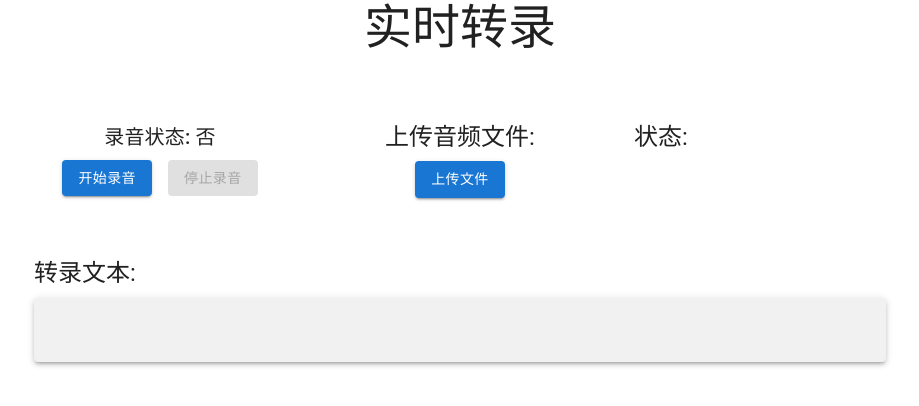
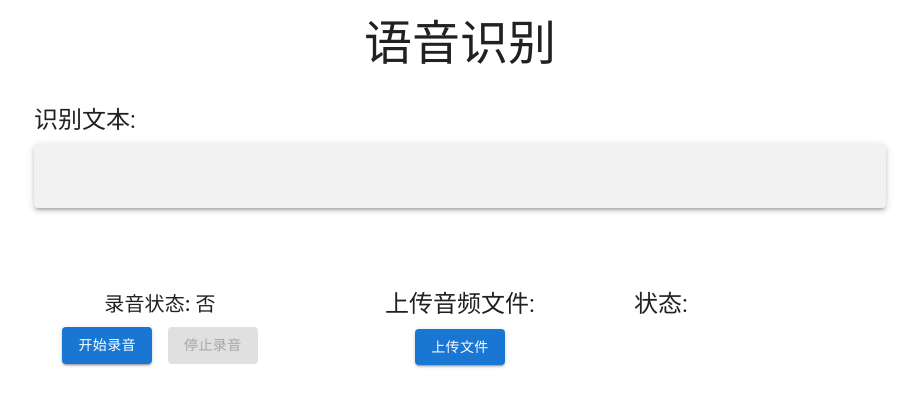
Before and after one commit to Gan-Xing/whisper, a Next.js app: page / in a window 1280 px wide. Shown: the top 406 px of the page, without its empty margins (180-1099 px from the left). Built offline with nearby package versions, Linux system fonts and the light colour scheme; no server answers.

Commit message:
修改页面样式

```diff
--- a/app/components/RealTimeTranscription.tsx
+++ b/app/components/RealTimeTranscription.tsx
@@ -1,6 +1,14 @@
 "use client";
-import React, { useState, useEffect, useRef } from 'react';
-import { Button, Typography, Container, Paper, Box, Grid, CssBaseline } from '@mui/material';
+import React, { useState, useEffect, useRef } from "react";
+import {
+  Button,
+  Typography,
+  Container,
+  Paper,
+  Box,
+  Grid,
+  CssBaseline,
+} from "@mui/material";
 
 interface Transcript {
   type: string;
@@ -10,37 +18,37 @@ interface Transcript {
 
 const RealTimeTranscription: React.FC = () => {
   const [recording, setRecording] = useState(false);
-    const [transcript, setTranscript] = useState('');
-    const [status, setStatus] = useState('');
+  const [transcript, setTranscript] = useState("");
+  const [status, setStatus] = useState("");
   const socketRef = useRef<WebSocket | null>(null);
   const mediaRecorderRef = useRef<MediaRecorder | null>(null);
   const fileInputRef = useRef<HTMLInputElement | null>(null);
 
   useEffect(() => {
-        const ws = new WebSocket('wss://whisper.ganxing.fun');
+    const ws = new WebSocket("wss://whisper.ganxing.fun");
     ws.onmessage = (event) => {
       const data: Transcript = JSON.parse(event.data);
-            if (data.type === 'transcription') {
+      if (data.type === "transcription") {
         setTranscript(data.text);
-                setStatus('转录成功');
-            } else if (data.type === 'error') {
+        setStatus("转录成功");
+      } else if (data.type === "error") {
         setStatus(`错误: ${data.message}`);
       }
     };
-        ws.onopen = () => setStatus('WebSocket 连接已建立');
-        ws.onclose = () => setStatus('WebSocket 连接已关闭');
+    ws.onopen = () => setStatus("WebSocket 连接已建立");
+    ws.onclose = () => setStatus("WebSocket 连接已关闭");
     socketRef.current = ws;
     return () => ws.close();
   }, []);
 
   const startRecording = async () => {
     setRecording(true);
-        setStatus('开始录音...');
+    setStatus("开始录音...");
     const stream = await navigator.mediaDevices.getUserMedia({ audio: true });
     const mediaRecorder = new MediaRecorder(stream);
     mediaRecorderRef.current = mediaRecorder;
     mediaRecorder.start();
-        setStatus('录音中');
+    setStatus("录音中");
 
     mediaRecorder.ondataavailable = (event) => {
       if (socketRef.current) {
@@ -49,8 +57,10 @@ const RealTimeTranscription: React.FC = () => {
         reader.onloadend = () => {
           const base64data = reader.result as string;
           if (base64data) {
-                        socketRef.current!.send(JSON.stringify({ type: 'audio', audio: base64data.split(',')[1] }));
-                        setStatus('音频数据已发送到服务器');
+            socketRef.current!.send(
+              JSON.stringify({ type: "audio", audio: base64data.split(",")[1] })
+            );
+            setStatus("音频数据已发送到服务器");
           }
         };
       }
@@ -58,15 +68,15 @@ const RealTimeTranscription: React.FC = () => {
 
     mediaRecorder.onstop = () => {
       setRecording(false);
-            stream.getTracks().forEach(track => track.stop());
-            setStatus('录音已停止');
+      stream.getTracks().forEach((track) => track.stop());
+      setStatus("录音已停止");
     };
   };
 
   const stopRecording = () => {
     if (mediaRecorderRef.current) {
       mediaRecorderRef.current.stop();
-            setStatus('停止录音...');
+      setStatus("停止录音...");
     }
   };
 
@@ -79,8 +89,10 @@ const RealTimeTranscription: React.FC = () => {
       reader.onloadend = () => {
         const base64data = reader.result as string;
         if (base64data) {
-                    socketRef.current!.send(JSON.stringify({ type: 'upload', audio: base64data.split(',')[1] }));
-                    setStatus('文件数据已发送到服务器');
+          socketRef.current!.send(
+            JSON.stringify({ type: "upload", audio: base64data.split(",")[1] })
+          );
+          setStatus("文件数据已发送到服务器");
         }
       };
     }
@@ -95,14 +107,30 @@ const RealTimeTranscription: React.FC = () => {
   return (
     <Container maxWidth="md">
       <CssBaseline />
-            <Typography variant="h3" component="h1" align="center" gutterBottom>
-                实时转录
+      <Typography
+        marginTop={2}
+        variant="h3"
+        component="h1"
+        align="center"
+        gutterBottom
+      >
+        语音识别
       </Typography>
+      <Box mt={4} mb={4}>
+        <Typography variant="h5" component="h2" gutterBottom>
+          识别文本:
+        </Typography>
+        <Paper elevation={3} sx={{ padding: 2, backgroundColor: "#f1f1f1" }}>
+          <Typography variant="body1" sx={{ whiteSpace: "pre-wrap" }}>
+            {transcript}
+          </Typography>
+        </Paper>
+      </Box>
       <Grid container spacing={6} marginTop={2}>
         <Grid item xs={12} md={4}>
-                    <Box textAlign="center">
+          <Box sx={{ textAlign: { xs: "left", md: "center" } }}>
             <Typography variant="h6" gutterBottom>
-                            录音状态: {recording ? '是' : '否'}
+              录音状态: {recording ? "是" : "否"}
             </Typography>
             <Button
               variant="contained"
@@ -124,11 +152,15 @@ const RealTimeTranscription: React.FC = () => {
           </Box>
         </Grid>
         <Grid item xs={12} md={4}>
-                    <Box textAlign="center">
+          <Box sx={{ textAlign: { xs: "left", md: "center" } }}>
             <Typography variant="h5" component="h2" gutterBottom>
               上传音频文件:
             </Typography>
-                        <Button variant="contained" component="label" onClick={handleButtonClick}>
+            <Button
+              variant="contained"
+              component="label"
+              onClick={handleButtonClick}
+            >
               上传文件
             </Button>
             <input
@@ -136,7 +168,7 @@ const RealTimeTranscription: React.FC = () => {
               accept="audio/*"
               onChange={handleFileUpload}
               ref={fileInputRef}
-                            style={{ display: 'none' }}
+              style={{ display: "none" }}
             />
           </Box>
         </Grid>
@@ -145,25 +177,10 @@ const RealTimeTranscription: React.FC = () => {
             <Typography variant="h5" component="h2" gutterBottom>
               状态:
             </Typography>
-                <Typography variant="body1">
-                    {status}
-                </Typography>
+            <Typography variant="body1">{status}</Typography>
           </Box>
-
         </Grid>
-
       </Grid>
-            <Box mt={4} mb={4}>
-                <Typography variant="h5" component="h2" gutterBottom>
-                    转录文本:
-                </Typography>
-                <Paper elevation={3} sx={{ padding: 2, backgroundColor: '#f1f1f1' }}>
-                    <Typography variant="body1" sx={{ whiteSpace: 'pre-wrap' }}>
-                        {transcript}
-                    </Typography>
-                </Paper>
-            </Box>
-
     </Container>
   );
 };
```
Lines whose indentation alone changed are shown as unchanged.
